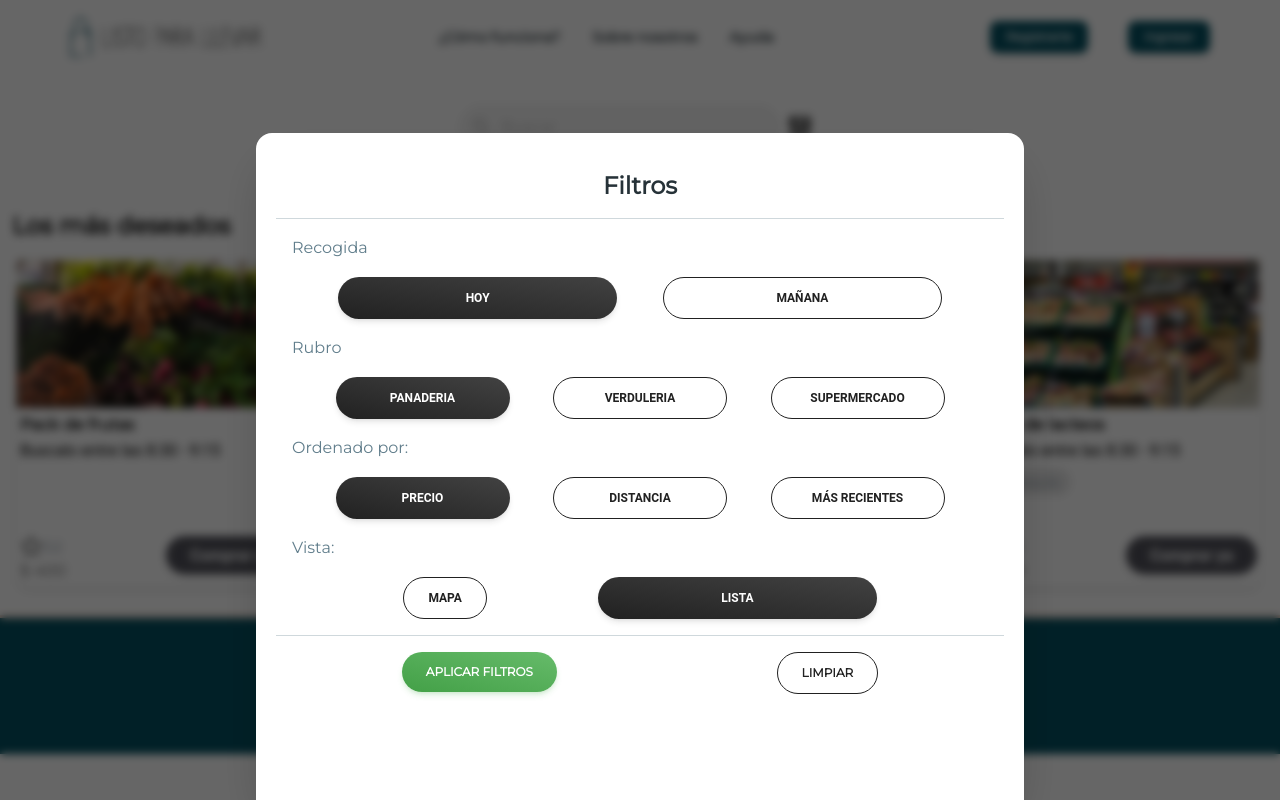
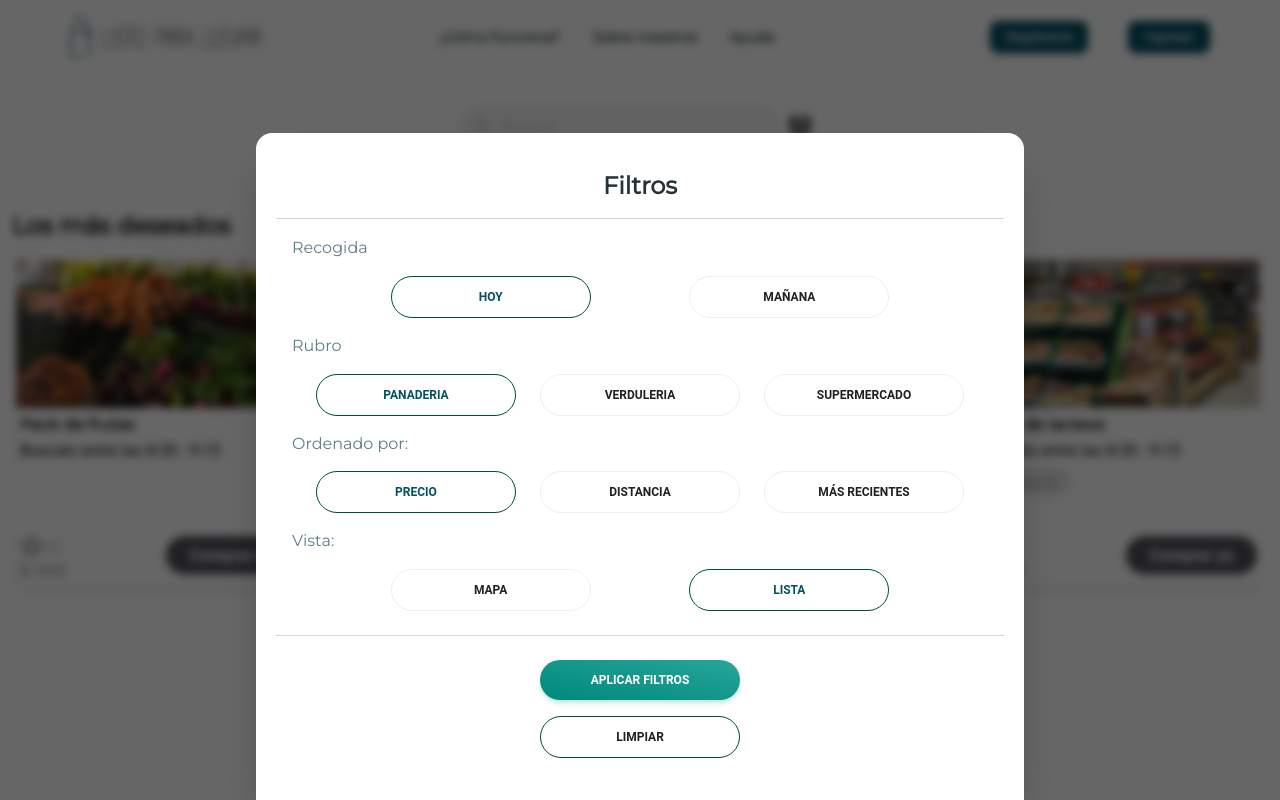
Before and after one commit to No-Country/s10-10-m-php-react-amazon, a React (Vite) app in the folder front/: page /dashboard in a window 1280 px wide. Both pictures are taken after a click on the icon 800 px from the left and 127 px from the top of the page. Shown: the top 800 px of the page. Built offline with nearby package versions, Linux system fonts and the light colour scheme.

Commit message:
se avanza con el filtro de productos

```diff
--- a/front/src/components/DialogFilter/index.jsx
+++ b/front/src/components/DialogFilter/index.jsx
@@ -14,6 +14,8 @@ const DialogFilter = ({ open, handleOpen, setItems, items, showMap, setShowMap }
   const [order, setOrder] = useState("price");
   const [view, setView] = useState("list");
 
+  const buttonActive = "rounded-full border-teal-900 rounded-full sm:w-[200px] w-1/4 my-2 text-colorPrimary "
+  const buttonInactive = "rounded-full border-white-50 rounded-full sm:w-[200px] w-1/4 my-2"
   const submit = () => {
     let itemsOrdered;
     if (order == "price") {
@@ -47,39 +49,39 @@ const DialogFilter = ({ open, handleOpen, setItems, items, showMap, setShowMap }
         <h1>Recogida</h1>
         <div className="flex justify-evenly">
           <Button
-            variant={today ? "gradient" : "outlined"}
-            className="rounded-full w-min-2/5 w-2/5"
+            variant="outlined"
+            className={today ? buttonActive : buttonInactive}
             onClick={() => setToday(true)}
           >
             Hoy
           </Button>
           <Button
-            variant={!today ? "gradient" : "outlined"}
-            className="rounded-full w-min-2/5 w-2/5"
+            variant="outlined"
+            className={!today ? buttonActive : buttonInactive}
             onClick={() => setToday(false)}
           >
             Mañana
           </Button>
         </div>
         <h1>Rubro</h1>
-        <div className="flex justify-evenly">
+        <div className="flex justify-evenly flex-wrap">
           <Button
-            variant={rubro == "panaderia" ? "gradient" : "outlined"}
-            className="rounded-full w-min-1/4 w-1/4"
+            variant="outlined"
+            className={rubro=="panaderia" ? buttonActive : buttonInactive}
             onClick={() => setRubro("panaderia")}
           >
             Panaderia
           </Button>
           <Button
-            variant={rubro == "verduleria" ? "gradient" : "outlined"}
-            className="rounded-full w-min-1/4 w-1/4"
+            variant="outlined"
+            className={rubro=="verduleria"? buttonActive : buttonInactive}
             onClick={() => setRubro("verduleria")}
           >
             Verduleria
           </Button>
           <Button
-            variant={rubro == "supermercado" ? "gradient" : "outlined"}
-            className="rounded-full w-min-1/4 w-1/4"
+            variant="outlined"
+            className={rubro=="supermercado" ? buttonActive : buttonInactive}
             onClick={() => setRubro("supermercado")}
           >
             Supermercado
@@ -88,22 +90,22 @@ const DialogFilter = ({ open, handleOpen, setItems, items, showMap, setShowMap }
         <h1>Ordenado por: </h1>
         <div className="flex justify-evenly">
           <Button
-            variant={order == "price" ? "gradient" : "outlined"}
-            className="rounded-full w-min-1/4 w-1/4"
+            variant="outlined"
+            className={order == "price" ? buttonActive : buttonInactive}
             onClick={() => setOrder("price")}
           >
             Precio
           </Button>
           <Button
-            variant={order == "distance" ? "gradient" : "outlined"}
-            className="rounded-full w-min-1/4 w-1/4"
+            variant= "outlined"
+            className={order == "distance" ? buttonActive : buttonInactive}
             onClick={() => setOrder("distance")}
           >
             Distancia
           </Button>
           <Button
-            variant={order == "date" ? "gradient" : "outlined"}
-            className="rounded-full w-min-1/4 w-1/4"
+            variant= "outlined"
+            className={order == "date" ? buttonActive : buttonInactive}
             onClick={() => setOrder("date")}
           >
             Más recientes
@@ -112,36 +114,36 @@ const DialogFilter = ({ open, handleOpen, setItems, items, showMap, setShowMap }
         <h1>Vista: </h1>
         <div className="flex justify-evenly">
           <Button
-            variant={view == "map" ? "gradient" : "outlined"}
-            className="rounded-full w-min-2/5 w-25"
+            variant="outlined"
+            className={view == "map" ? buttonActive : buttonInactive}
             onClick={() => setView("map")}
           >
             Mapa
           </Button>
           <Button
-            variant={view == "list" ? "gradient" : "outlined"}
-            className="rounded-full w-min-2/5 w-2/5"
+            variant="outlined"
+            className={view == "list" ? buttonActive : buttonInactive}
             onClick={() => setView("list")}
           >
             Lista
           </Button>
         </div>
       </DialogBody>
-      <DialogFooter className="flex flex-col justify-between items-center h-1/6">
+      <DialogFooter className="flex flex-col justify-between items-center ">
         <Button
           variant="gradient"
-          color="green"
+          color="teal"
           onClick={submit}
-          className="rounded-full"
+          className="rounded-full border-teal-900 rounded-full sm:w-[200px] w-1/4 my-2"
         >
-          <span>Aplicar filtros</span>
+          Aplicar filtros
         </Button>
         <Button
           variant="outlined"
           onClick={handleOpen}
-          className="rounded-full"
+          className="rounded-full border-teal-900 rounded-full sm:w-[200px] w-1/4 my-2"
         >
-          <span>Limpiar</span>
+          Limpiar
         </Button>
       </DialogFooter>
     </Dialog>
--- a/front/src/views/dashboard/index.jsx
+++ b/front/src/views/dashboard/index.jsx
@@ -21,7 +21,7 @@ const Dashboard = () => {
   };
 
   return (
-    <div className="p-3">
+    <div className="p-3 h-screen">
       <div className="p-5 flex items-center justify-center">
         <InputSearch />
 
--- a/front/src/views/profile/BusinessProfile/index.jsx
+++ b/front/src/views/profile/BusinessProfile/index.jsx
@@ -16,7 +16,7 @@ const BusinessProfile = ({ user }) => {
   }
   if (!openForm)
   return (
-    <div>
+    <div className="h-screen">
       <div className="flex justify-between w-full">
         <h1>Mi Pefil</h1>
         <Button
--- a/front/src/views/profile/components/PackForm/PackItem/index.jsx
+++ b/front/src/views/profile/components/PackForm/PackItem/index.jsx
@@ -83,7 +83,7 @@ const PackItem = ({item, handleRemovePack, setPacks, packs}) => {
         labelProps={{
           className: "hidden",
         }}
-        containerProps={{ className: "w-[200px]" }}
+        containerProps={{ className: "max-w-[200px]" }}
         value={name}
             onChange={(e) => setName(e.target.value)}
       />
@@ -103,7 +103,7 @@ const PackItem = ({item, handleRemovePack, setPacks, packs}) => {
         <FontAwesomeIcon icon={faCheck}/>
       ) : (<FontAwesomeIcon icon={faWarning}/>)}
     </div>
-    <p className={buttonDetail ? "text-textButton font-sizeTextButton my-2 text-black cursor-pointer" : "custom-textButton my-2"} onClick={handleOpenDetail}>Gestionar pack</p>
+    <p className={buttonDetail ? "text-textButton font-sizeTextButton my-2 text-black cursor-pointer text-colorPrimary font-weightTitle" : "custom-textButton my-2"} onClick={handleOpenDetail}>Gestionar pack</p>
         {openDetail &&  (
     <PackDetail open={openDetail} handleOpen={handleOpenDetail} handleSubmitPack={handleSubmitPack} time_start={time_start} time_end={time_end} setTime_start={setTime_start} setTime_end={setTime_end} description={description} setDescription={setDescription} price={price} setPrice={setPrice} tagsSelected={tagsSelected} setTagsSelected={setTagsSelected}/>
   )}
--- a/front/src/views/profile/components/PackForm/index.jsx
+++ b/front/src/views/profile/components/PackForm/index.jsx
@@ -28,8 +28,10 @@ export function PackForm({ open, handleOpen }) {
   const [packs, setPacks] = useState([]);
   const [id, setId] = useState(0);
   const [packsCompleted, setPacksCompleted] = useState(false);
+
   const handlePlus = () => {
     setStock(stock + 1);
+    handleAddPack()
   };
 
   const {
@@ -41,6 +43,7 @@ export function PackForm({ open, handleOpen }) {
   const handleMinus = () => {
     if (stock > 0) {
       setStock(stock - 1);
+      handleRemovePack(packs.length-1)
     }
   };
 
@@ -51,14 +54,18 @@ export function PackForm({ open, handleOpen }) {
   };
 
   const handleRemovePack = (id) => {
-    console.log(id)
     const updatedPacks = packs.filter((el) => el.id !== id);
     setPacks(updatedPacks);
   };
 
   const submit = () => {
-    postPack(pack, user.token)
+    packs.map((pack, index) => {
+      console.log(user)
+      const updatedPack = {...pack, category: user.category}
+      console.log(updatedPack)
+      postPack(updatedPack, user.token)
       .then((response) => {
+        console.log(response)
         if (response.status === 201) {
           toast("Se registró el producto con éxito");
           handleOpen();
@@ -69,10 +76,10 @@ export function PackForm({ open, handleOpen }) {
       .catch((error) => {
         console.error("Error al enviar el formulario:", error);
       });
-  };
+    })
+  }
 
   useEffect(() => {
-    console.log(packs)
     if (packs.length > 0) {
       const allPacksCompleted = packs.every((pack) => {
         return (
@@ -90,12 +97,13 @@ export function PackForm({ open, handleOpen }) {
   }, [packs]);
 
   return (
-    <div className="flex flex-col">
+    <div className="flex flex-col h-screen ">
       <div className="flex px-5">
         <IconButton
           variant="outlined"
           size="sm"
           className="rounded-full mx-5 border-2"
+          onClick={handleOpen}
         >
           <FontAwesomeIcon icon={faArrowLeft} />
         </IconButton>
@@ -109,16 +117,17 @@ export function PackForm({ open, handleOpen }) {
           Introduce la cantidad de Packs para hoy
         </div>
         <div
-          className="flex flex-col items-center text-colorNeutral1 p-12 "
+          className="flex flex-col w-full items-center text-colorNeutral1 p-12 "
           divider
         >
-          <div className="h-[134px]  w-full bg-colorPrimary  rounded-2xl flex items-center justify-evenly p-5">
+          <div className="h-[134px]  w-96 bg-colorPrimary  rounded-2xl flex items-center justify-evenly p-5">
             <IconButton
               variant="outlined"
               color="white"
               className="rounded-full"
               size="sm"
               onClick={handleMinus}
+              disabled={packs.length == 0}
             >
               <FontAwesomeIcon icon={faMinus} className="text-sizeTitle" />
             </IconButton>
@@ -129,17 +138,21 @@ export function PackForm({ open, handleOpen }) {
               className="rounded-full"
               size="sm"
               onClick={handlePlus}
+
             >
               <FontAwesomeIcon icon={faPlus} className="text-sizeTitle" />
             </IconButton>
           </div>
           <div className="border-t border-gray-500 w-full h-px my-5"></div>
-          <label className="text-left  my-5 text-sizeSubtitle font-weightTitle">
+          {packs.length > 0 &&
+          (
+            <>
+            <label className="text-left  my-5 text-sizeSubtitle font-weightTitle">
             Nombre del pack:
           </label>
           <p>Este texto aparecerá en la tarjeta de tu pack para los clientes</p>
-          <div className="flex justify-end w-full">
-            <p className="text-right">Cantidad</p>
+          <div className="flex justify-end w-full px-5">
+            <p className="text-right mr-5 pr-5">Cantidad</p>
           </div>
           {packs.map((item) => (
             <PackItem
@@ -151,11 +164,11 @@ export function PackForm({ open, handleOpen }) {
             />
           ))}
 
-          <div className="flex justify-end w-full">
-            <p className="text-right custom-textButton" onClick={handleAddPack}>
-              Añadir otro pack
-            </p>
-          </div>
+
+            </>
+          )
+        }
+
         </div>
         <Button
           variant="gradient"
--- a/front/src/views/profile/index.jsx
+++ b/front/src/views/profile/index.jsx
@@ -25,7 +25,7 @@ const UserProfile = () => {
 
   if (isLoading)
     return (
-      <div className="flex justify-center w-full items-center">
+      <div className="flex justify-center w-full items-center h-screen">
         <Spinner />
       </div>
     ); else
```
Also changed, not shown: front/src/views/profile/components/PackForm/PackDetail/index.jsx (+5 -3 lines).
